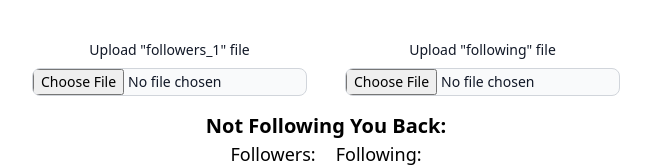
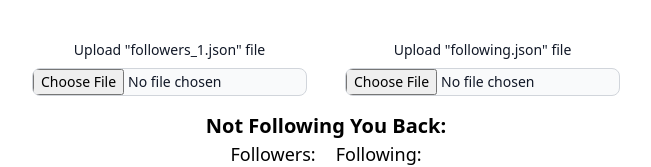
Before and after one commit to HAXN24/IG-Unfollowers-HAXN24, a React (Vite) app: page / in a window 1280 px wide. Shown: the top 167 px of the page, without its empty margins (314-965 px from the left). Built offline with nearby package versions, Linux system fonts and the light colour scheme.

Commit message:
Updated README, and placeholder for file uploads

```diff
--- a/src/App.jsx
+++ b/src/App.jsx
@@ -54,7 +54,7 @@ function App() {
               className="block mb-2 text-sm font-medium text-gray-900"
               htmlFor="file_input"
             >
-              Upload "followers_1" file
+              Upload "followers_1.json" file
             </label>
             <input
               className="block w-full text-sm text-gray-900 border border-gray-300 rounded-lg cursor-pointer bg-gray-50 dark:text-gray-400 focus:outline-none dark:bg-gray-700 dark:border-gray-600 dark:placeholder-gray-400"
@@ -70,7 +70,7 @@ function App() {
               className="block mb-2 text-sm font-medium text-gray-900"
               htmlFor="file_input"
             >
-              Upload "following" file
+              Upload "following.json" file
             </label>
             <input
               className="block w-full text-sm text-gray-900 border border-gray-300 rounded-lg cursor-pointer bg-gray-50 dark:text-gray-400 focus:outline-none dark:bg-gray-700 dark:border-gray-600 dark:placeholder-gray-400"
```
Also changed, not shown: 1 other file (tests, documents, lock files or other folders).
